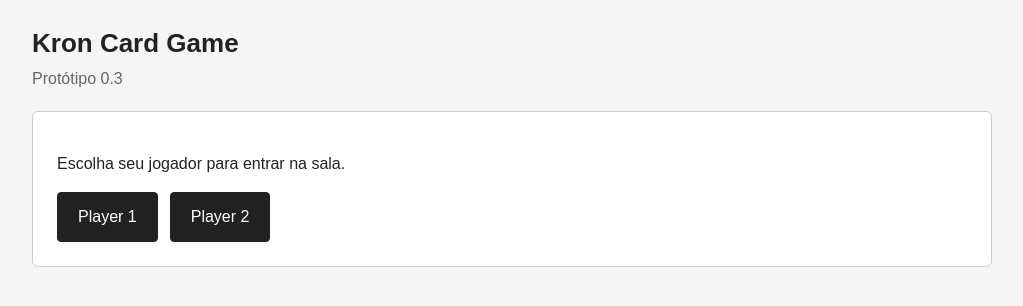
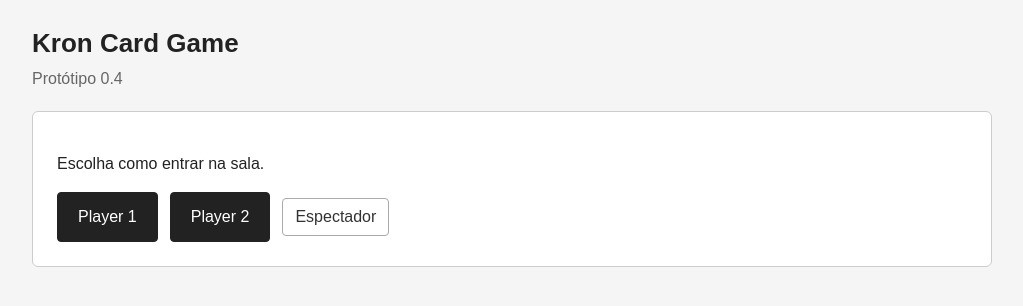
Before and after one commit to Luanrc/kron-cardgame, a Next.js app: page / in a window 1280 px wide. Shown: the top 306 px of the page, without its empty margins (128-1151 px from the left). Built offline with nearby package versions, Linux system fonts and the light colour scheme.

Commit message:
Update Site source

```diff
--- a/app/api/room/route.ts
+++ b/app/api/room/route.ts
@@ -12,8 +12,9 @@ async function readRoom() {
  return room;
 }
 export async function GET(request: Request) {
- const player = Number(new URL(request.url).searchParams.get("player"));
- if (player !== 1 && player !== 2) return reply({ error: "Jogador inválido." }, 400);
+ const value = new URL(request.url).searchParams.get("player");
+ const player = value === "spectator" ? "spectator" : Number(value);
+ if (player !== 1 && player !== 2 && player !== "spectator") return reply({ error: "Jogador inválido." }, 400);
  try {
   const room = await readRoom();
   return reply(roomView(JSON.parse(room.state) as GameState, player, room.version));
@@ -27,6 +28,7 @@ export async function POST(request: Request) {
   if (raw.length > 2048) return reply({ error: "Pedido muito grande." }, 413);
   let input;
   try { input = JSON.parse(raw); } catch { return reply({ error: "JSON inválido." }, 400); }
+  if (input?.player === "spectator") return reply({ error: "Espectadores só podem assistir." }, 403);
   if (!input || (input.player !== 1 && input.player !== 2) || !Number.isInteger(input.round) || !input.action || !["place", "ready", "reset"].includes(input.action.type)) return reply({ error: "Pedido inválido." }, 400);
   const player: Player = input.player;
   for (let attempt = 0; attempt < 6; attempt++) {
--- a/app/page.tsx
+++ b/app/page.tsx
@@ -1,16 +1,16 @@
 "use client";
 import { useEffect, useRef, useState } from "react";
-import { cardsFor, type GameAction, type Player, type RoomView } from "../lib/game";
+import { cardsFor, type GameAction, type Player, type Viewer, type RoomView } from "../lib/game";
 
 export default function Home() {
- const [player, setPlayer] = useState<Player | null>(null);
+ const [player, setPlayer] = useState<Viewer | null>(null);
  const [room, setRoom] = useState<RoomView | null>(null);
  const [selected, setSelected] = useState<string | null>(null);
  const [status, setStatus] = useState("Conectando…");
  const [busy, setBusy] = useState(false);
  const [error, setError] = useState("");
  const pending = useRef(false);
- const activePlayer = useRef<Player | null>(null);
+ const activePlayer = useRef<Viewer | null>(null);
  const updateRoom = (next: RoomView) => setRoom(previous => !previous || next.version >= previous.version ? next : previous);
 
  useEffect(() => {
@@ -33,14 +33,14 @@ export default function Home() {
 
  useEffect(() => { setSelected(null); setError(""); }, [room?.round]);
 
- function enter(side: Player) {
+ function enter(side: Viewer) {
   activePlayer.current = side; setPlayer(side); setRoom(null); setSelected(null); setError(""); setStatus("Conectando…");
  }
  function leave() {
   activePlayer.current = null; setPlayer(null); setRoom(null); setSelected(null); setError("");
  }
  async function act(action: GameAction) {
-  if (!player || !room || pending.current) return;
+  if (!player || player === "spectator" || !room || pending.current) return;
   const side = player;
   pending.current = true; setBusy(true); setError("");
   try {
@@ -55,25 +55,25 @@ export default function Home() {
  const filled = room?.ownSlots.filter(Boolean).length ?? 0;
  const locked = busy || !room || !!own?.ready;
  return <main>
-  <h1>Kron Card Game</h1><p className="subtitle">Protótipo 0.3</p>
+  <h1>Kron Card Game</h1><p className="subtitle">Protótipo 0.4</p>
   {!player ? <section aria-label="Escolher jogador">
-   <p>Escolha seu jogador para entrar na sala.</p>
-   <div className="buttons"><button onClick={() => enter(1)}>Player 1</button><button onClick={() => enter(2)}>Player 2</button></div>
+   <p>Escolha como entrar na sala.</p>
+   <div className="buttons"><button onClick={() => enter(1)}>Player 1</button><button onClick={() => enter(2)}>Player 2</button><button className="secondary" onClick={() => enter("spectator")}>Espectador</button></div>
   </section> : <section aria-label="Sala compartilhada">
-   <div className="room-header"><h2>Sala única · Player {player}</h2><button className="secondary" disabled={busy} onClick={leave}>Sair</button></div>
+   <div className="room-header"><h2>Sala única · {player === "spectator" ? "Espectador" : "Player " + player}</h2><button className="secondary" disabled={busy} onClick={leave}>Sair</button></div>
    <p className="status" role="status">{status}</p>
    {room && <>
     <p className={"phase " + (room.revealed ? "revealed" : "")} role="status">
-     {room.revealed ? "Ambos prontos. Cartas reveladas!" : own?.ready ? "Você está pronto. Aguardando o oponente…" : "Escolha 5 cartas e coloque uma em cada slot."}
+     {room.revealed ? "Ambos prontos. Cartas reveladas!" : player === "spectator" ? "Assistindo à preparação. As cartas serão reveladas quando ambos estiverem prontos." : own?.ready ? "Você está pronto. Aguardando o oponente…" : "Escolha 5 cartas e coloque uma em cada slot."}
     </p>
     <div className="battlefield" aria-label="Campo de batalha">
      <h3>Campo de batalha</h3>
      <div className="board-scroll" tabIndex={0} role="region" aria-label="Slots dos dois jogadores">
       <div className="board">
-       {([player === 1 ? 2 : 1, player] as Player[]).map(side => {
+       {(player === "spectator" ? [2, 1] as Player[] : [player === 1 ? 2 : 1, player] as Player[]).map(side => {
         const field = room.fields.find(item => item.player === side)!;
         return <div className={"player-field player-" + side} key={side}>
-         <p className="field-label">Player {side} · {side === player ? "Você" : "Oponente"} <span className="field-status">{field.slots.filter(Boolean).length}/5 · {field.ready ? "Pronto" : "Preparando"}</span></p>
+         <p className="field-label">Player {side}{player !== "spectator" && (side === player ? " · Você" : " · Oponente")} <span className="field-status">{field.slots.filter(Boolean).length}/5 · {field.ready ? "Pronto" : "Preparando"}</span></p>
          <div className="slot-row" role="group" aria-label={"Campo do Player " + side}>
           {field.slots.map((card, slot) => {
            const label = "Player " + side + ", slot " + (slot + 1);
@@ -88,7 +88,7 @@ export default function Home() {
       </div>
      </div>
     </div>
-    {!room.revealed && <div className={"hand player-" + player} aria-label="Sua mão">
+    {player !== "spectator" && !room.revealed && <div className={"hand player-" + player} aria-label="Sua mão">
      <h3>Sua mão <span className="field-status">{10 - filled} disponíveis</span></h3>
      <p className="hint">{own?.ready ? "Suas cartas estão travadas até a revelação." : selected ? "Carta " + selected + " selecionada. Clique no slot de destino." : "Clique em uma carta e depois em um slot. Para retirar, clique em um slot ocupado sem carta selecionada."}</p>
      <div className="hand-cards">
@@ -100,11 +100,11 @@ export default function Home() {
       })}
      </div>
     </div>}
-    <div className="actions">
+    {player !== "spectator" && <div className="actions">
      {!room.revealed && !own?.ready && filled === 5 && <button className="ready-button" disabled={busy} onClick={() => act({ type: "ready" })}>{busy ? "Salvando…" : "Pronto"}</button>}
      {!room.revealed && !own?.ready && filled < 5 && <p className="hint">Preencha os 5 slots para ficar pronto. ({filled}/5)</p>}
      {room.revealed && <button className="secondary" disabled={busy} onClick={() => act({ type: "reset" })}>Nova rodada</button>}
-    </div>
+    </div>}
    </>}
    {error && <p className="error" role="alert">{error}</p>}
   </section>}
--- a/lib/game.ts
+++ b/lib/game.ts
@@ -1,4 +1,5 @@
 export type Player = 1 | 2;
+export type Viewer = Player | "spectator";
 export type Slots = (string | null)[];
 export type GameState = { round: number; slots: Record<Player, Slots>; ready: Record<Player, boolean> };
 export type GameAction = { type: "place"; slot: number; card: string | null } | { type: "ready" } | { type: "reset" };
@@ -9,6 +10,7 @@ export const newGame = (round = 1): GameState => ({ round, slots: { 1: Array(5).
 export const isRevealed = (state: GameState) => state.ready[1] && state.ready[2];
 
 export function applyAction(state: GameState, player: Player, action: GameAction): GameState {
+ if (player !== 1 && player !== 2) throw new Error("Espectadores só podem assistir.");
  if (action.type === "reset") {
   if (!isRevealed(state)) throw new Error("A rodada ainda não terminou.");
   return newGame(state.round + 1);
@@ -27,10 +29,10 @@ export function applyAction(state: GameState, player: Player, action: GameAction
  return next;
 }
 
-export function roomView(state: GameState, player: Player, version: number): RoomView {
+export function roomView(state: GameState, player: Viewer, version: number): RoomView {
  const revealed = isRevealed(state);
  return {
-  version, round: state.round, revealed, ownSlots: state.slots[player],
+  version, round: state.round, revealed, ownSlots: player === "spectator" ? [] : state.slots[player],
   fields: ([1, 2] as Player[]).map(side => ({
    player: side, ready: state.ready[side],
    slots: state.slots[side].map(card => card === null ? null : revealed ? card : "hidden"),
```
Also changed, not shown: tests/room.integration.mjs (+8 -1 lines), 2 other files (tests, documents, lock files or other folders).
